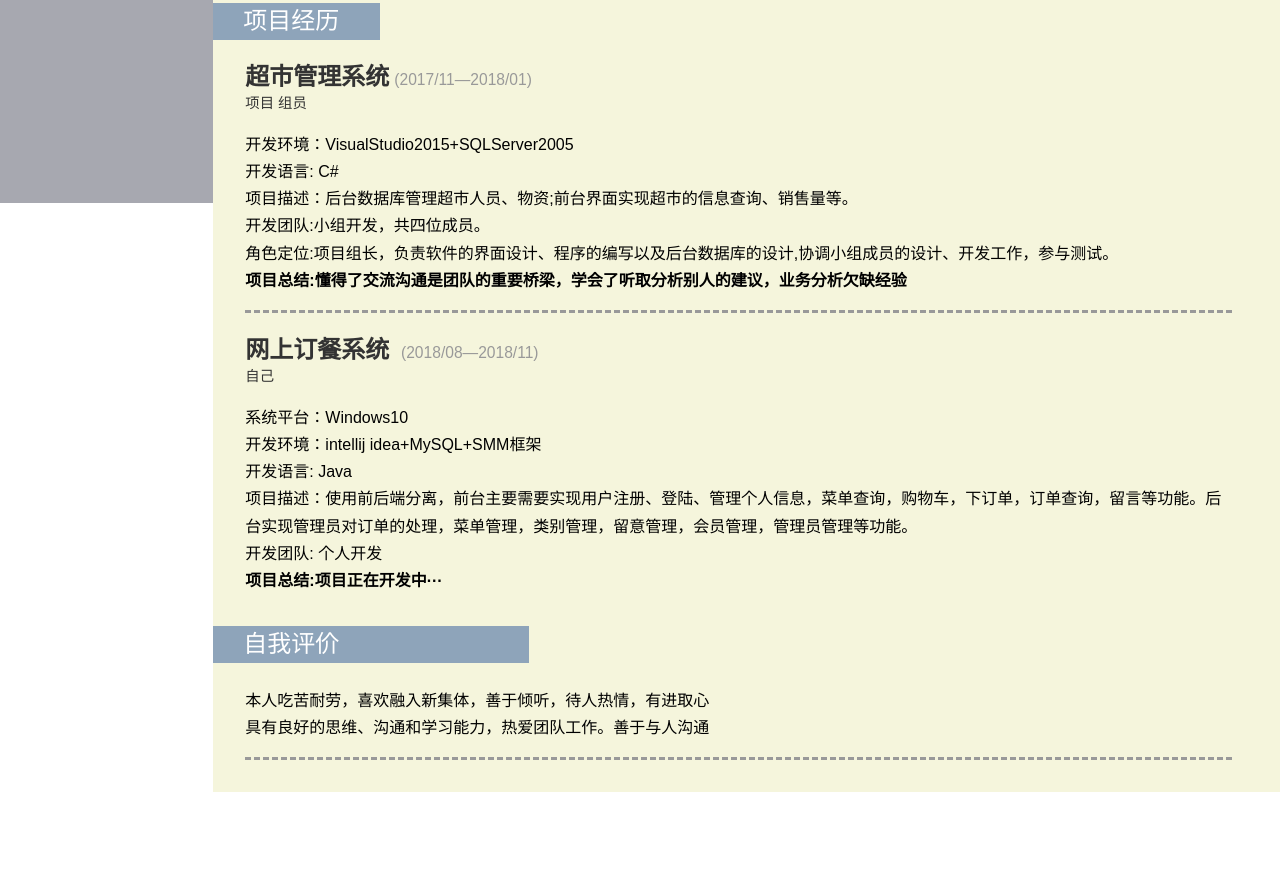
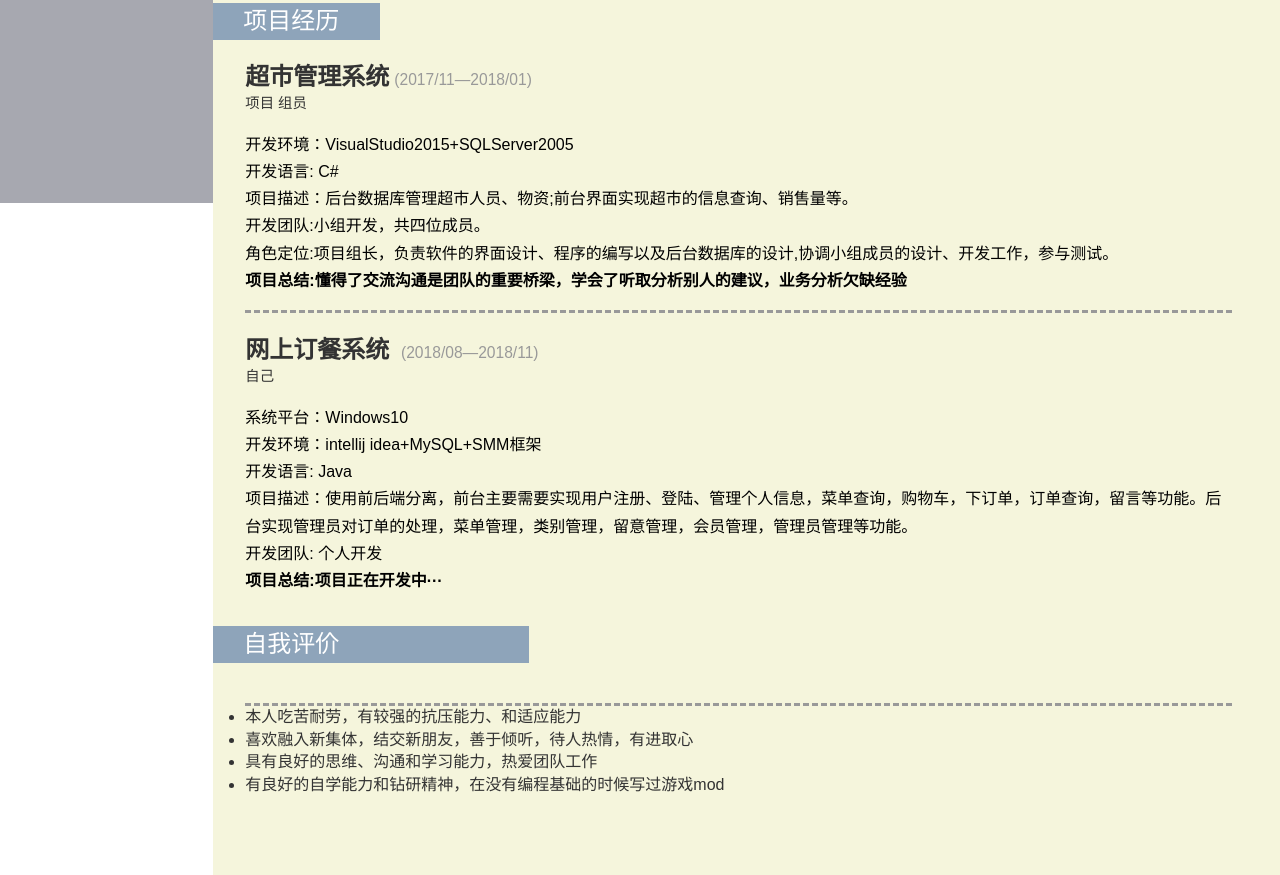
Before and after one commit to AimeJava/AimeJava.github.io, a plain HTML site: page index.html in a window 1280 px wide. Shown: the part 597-1472 px from the top of the page. Before the commit the page ends 1389 px from the top, so only its background shows below. Drawn offline with Linux system fonts and the light colour scheme; files whose address does not match are found by name.

Commit message:
Update index.html

```diff
--- a/index.html
+++ b/index.html
@@ -141,8 +141,14 @@
             <h3 class="clr4">自我评价</h3>
             <div class="education_details">
                 <p class="cmpny1">
-                    本人吃苦耐劳，喜欢融入新集体，善于倾听，待人热情，有进取心<br>
-                    具有良好的思维、沟通和学习能力，热爱团队工作。善于与人沟通<br>
+                   <ul>
+                    <li>本人吃苦耐劳，有较强的抗压能力、和适应能力</li>
+                    <li>喜欢融入新集体，结交新朋友，善于倾听，待人热情，有进取心</li>
+                    <li>具有良好的思维、沟通和学习能力，热爱团队工作</li>
+                    <li>有良好的自学能力和钻研精神，在没有编程基础的时候写过游戏mod</li>
+                </ul>
+                   <br>
+                    <br>
                 </p>
             </div>
         </div>
```
